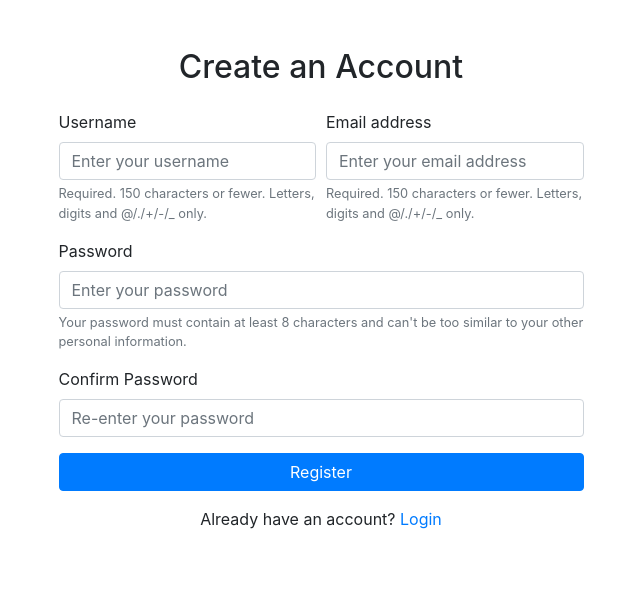
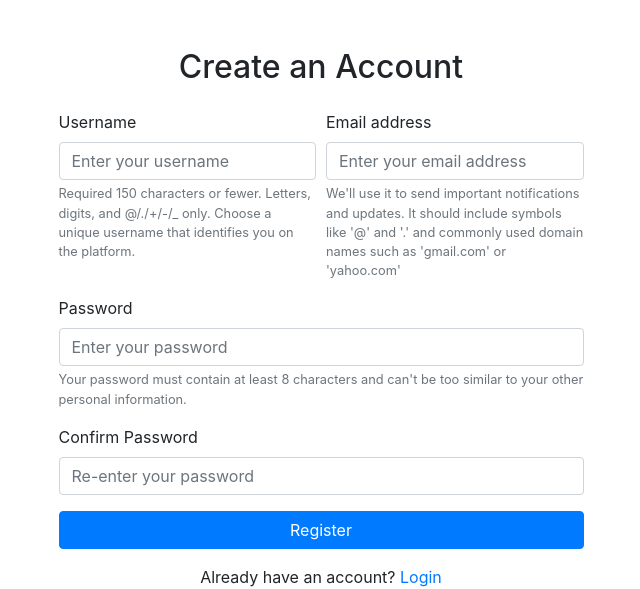
Before and after one commit to DenzelGitonga007/PATA, a Django app: page /register/ in a window 1280 px wide. Shown: the part 56-645 px from the top of the page, without its empty margins (319-959 px from the left). Run offline with Django 5.2, Linux system fonts and the light colour scheme; some libraries are stand-ins or nearby versions.

Commit message:
register and validations

```diff
--- a/accounts/forms.py
+++ b/accounts/forms.py
@@ -1,12 +1,23 @@
 from django.contrib.auth.forms import UserCreationForm, AuthenticationForm # for the user creation and login/authentication
 from .models import CustomUser # the model for user creation
+from django import forms
 
 # Custom user creation form
 class CustomerUserCreationForm(UserCreationForm):
     """Form that creates/registers a user"""
     class Meta:
         model = CustomUser
-        fields = ['username', 'email'] # the password fields are pulled from the parent class, UserCreationForm
+        fields = ['username', 'email']  # the password fields are pulled from the parent class, UserCreationForm
+
+    def clean(self):
+        cleaned_data = super().clean()
+        password1 = cleaned_data.get("password1")
+        password2 = cleaned_data.get("password2")
+
+        # Check if password1 and password2 match
+        if password1 and password2 and password1 != password2:
+            raise forms.ValidationError("Passwords do not match")
+
 
 # Custom authentication/login form
 class CustomUserAuthenticationForm(AuthenticationForm):
--- a/templates/accounts/register.html
+++ b/templates/accounts/register.html
@@ -19,31 +19,44 @@
                 <div class="form-row">
                     <div class="form-group col-md-6">
                         <label for="username">Username</label>
-                        <input type="text" class="form-control" id="username" name="username" placeholder="Enter your username" required>
+                        <input type="text" class="form-control" id="username" name="username" placeholder="Enter your username" required value="{{ form.username.value|default_if_none:"" }}">
                         {% if form.username.errors %}
                             <div class="text-danger">{{ form.username.errors.0 }}</div>
                         {% endif %}
-                        <small class="form-text text-muted">Required. 150 characters or fewer. Letters, digits and @/./+/-/_ only.</small>
+                        <small class="form-text text-muted">Required 150 characters or fewer. Letters, digits, and @/./+/-/_ only. Choose a unique username that identifies you on the platform.</small>
                     </div>
+
                     <div class="form-group col-md-6">
                         <label for="email">Email address</label>
-                        <input type="email" class="form-control" id="email" name="email" placeholder="Enter your email address" required>
+                        <input type="email" class="form-control" id="email" name="email" placeholder="Enter your email address" required value="{{ form.email.value|default_if_none:"" }}">
                         {% if form.email.errors %}
                             <div class="text-danger">{{ form.email.errors.0 }}</div>
                         {% endif %}
-                        <small class="form-text text-muted">Required. 150 characters or fewer. Letters, digits and @/./+/-/_ only.</small>
+                        <small id="emailHelp" class="form-text text-muted">We'll use it to send important notifications and updates.
+                            It should include symbols like '@' and '.' and commonly used domain names such as 'gmail.com' or 'yahoo.com'
+                        </small>
                     </div>
+
+
+
 
                 </div>
                 <div class="form-group">
                     <label for="password">Password</label>
                     <input type="password" class="form-control" id="password1" name="password1" placeholder="Enter your password" required>
                     <small class="form-text text-muted">Your password must contain at least 8 characters and can't be too similar to your other personal information.</small>
+                    {% if form.password1.errors %}
+                        <div class="text-danger">{{ form.password1.errors.0 }}</div>
+                    {% endif %}
                 </div>
                 <div class="form-group">
                     <label for="confirm_password">Confirm Password</label>
                     <input type="password" class="form-control" id="password2" name="password2" placeholder="Re-enter your password" required>
+                    {% if form.password2.errors %}
+                        <div class="text-danger">{{ form.password2.errors.0 }}</div>
+                    {% endif %}
                 </div>
+
                 <button type="submit" class="btn btn-primary btn-block">Register</button>
             </form>
             <div class="mt-3 text-center">
```
